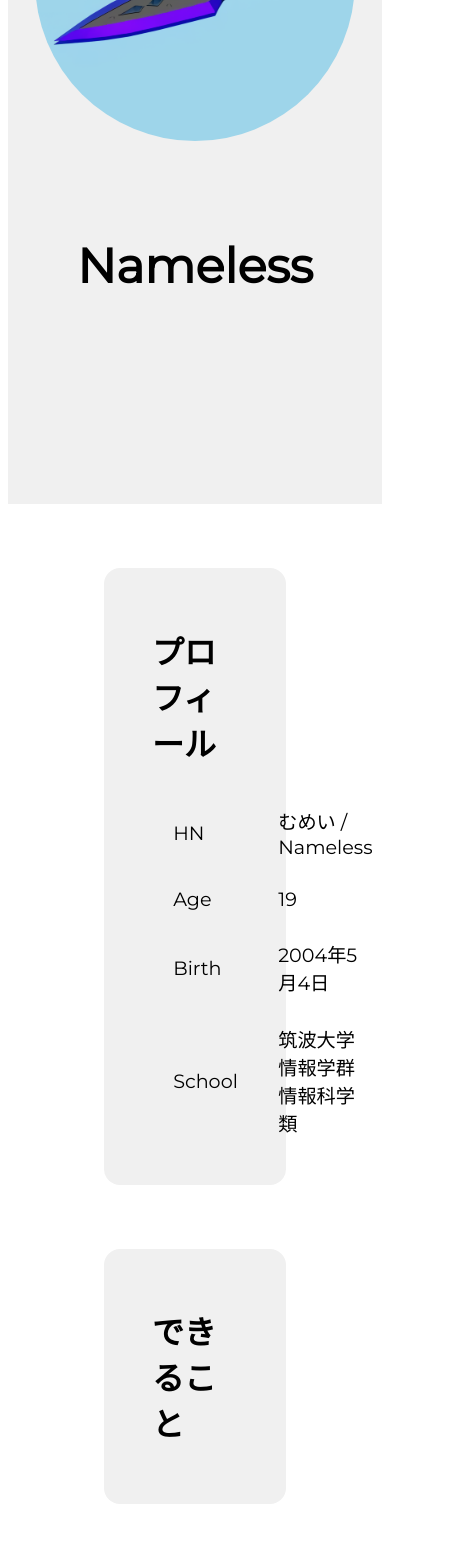
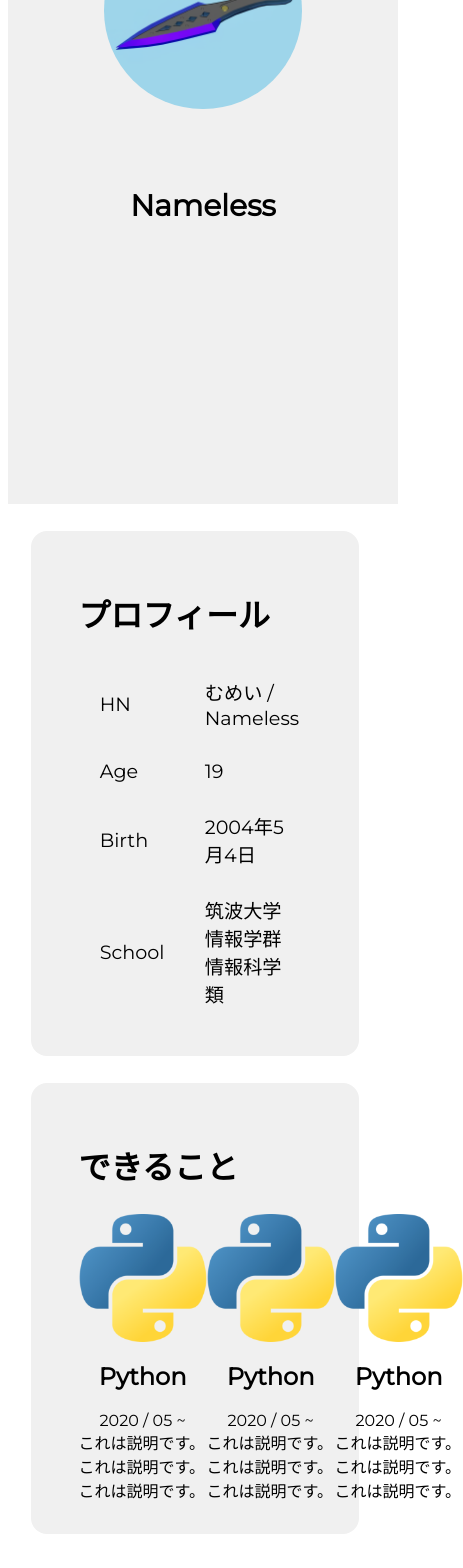
Before and after one commit to Nameless-itf23/profile, a React (Vite) app: page / in a window 390 px wide. Shown: the part 348-1916 px from the top of the page, 463 px wide, since content can reach past the window. Built offline with nearby package versions, Linux system fonts and the light colour scheme; a web font is replaced by a local one.

Commit message:
responsive

```diff
--- a/src/App.css
+++ b/src/App.css
@@ -1,5 +1,8 @@
 section {
-    margin: 4em 6em 4em 6em;
+    margin-top: calc(4 * (1em - 0.006 * (1920px - 100vw)));
+    margin-right: calc(6 * (1em - 0.008 * (1920px - 100vw)));
+    margin-bottom: calc(4 * (1em - 0.006 * (1920px - 100vw)));
+    margin-left: calc(6 * (1em - 0.008 * (1920px - 100vw)));
     background-color: rgb(240, 240, 240);
     border-radius:1em;
     padding: 2em 3em 2em 3em;
--- a/src/components/HeroArea.css
+++ b/src/components/HeroArea.css
@@ -1,6 +1,6 @@
 .HeroArea {
     position: relative;
-    width: 100%;
+    width: 100vw;
     min-height: 100vh;
     display: flex;
     align-items: center;
@@ -12,10 +12,10 @@
 
 .icon {
     border-radius:50%;
-    width: 20em;
+    width: calc(20 * (1em - 0.004 * (1920px - 100vw)));
 }
 
 .name {
-    font-size: 3em;
+    font-size: calc(3 * (1em - 0.004 * (1920px - 100vw)));
     font-weight: 1000;
 }
--- /dev/null
+++ b/src/components/Skill.css
@@ -0,0 +1,9 @@
+.Skill {
+    display: flex;
+    flex-direction: column;
+    align-items: center;
+}
+
+.skill-img {
+    width: 8em;
+}
--- a/src/components/Skill.tsx
+++ b/src/components/Skill.tsx
@@ -0,0 +1,21 @@
+import './Skill.css'
+
+type Props = {
+img: string,
+    title: string,
+    date: string,
+    description: string
+}
+
+function Skill({img, title, date, description}: Props) {
+    return (
+        <div className='Skill'>
+            <img src={img} className='skill-img'></img>
+            <h2>{title}</h2>
+            <div>{date}</div>
+            <div>{description}</div>
+        </div>
+    )
+}
+
+export default Skill
--- /dev/null
+++ b/src/components/Skills.css
@@ -0,0 +1,3 @@
+.Skills {
+    display: flex;
+}
--- a/src/components/Skills.tsx
+++ b/src/components/Skills.tsx
@@ -1,10 +1,29 @@
 import { useTranslation } from "react-i18next";
+import './Skills.css'
+import Skill from "./Skill";
+import Python from '../assets/Python.png'
+
+type type_skill = {
+    img: string,
+    title: string,
+    date: string,
+    description: string
+};
+
+const skills: type_skill[] = [
+    {img: Python, title: 'Python', date: '2020 / 05 ~', description: 'これは説明です。これは説明です。これは説明です。'},
+    {img: Python, title: 'Python', date: '2020 / 05 ~', description: 'これは説明です。これは説明です。これは説明です。'},
+    {img: Python, title: 'Python', date: '2020 / 05 ~', description: 'これは説明です。これは説明です。これは説明です。'}
+];
 
 function Skills() {
     const { t } = useTranslation();
     return (
         <section>
             <h1>{t('skills.title')}</h1>
+            <div className='Skills'>
+                {skills.map((skill) => <Skill img={skill.img} title={skill.title} date={skill.date} description={skill.description}/>)}
+            </div>
         </section>
     )
 }
```
Also changed, not shown: src/assets/Python.png (added).
